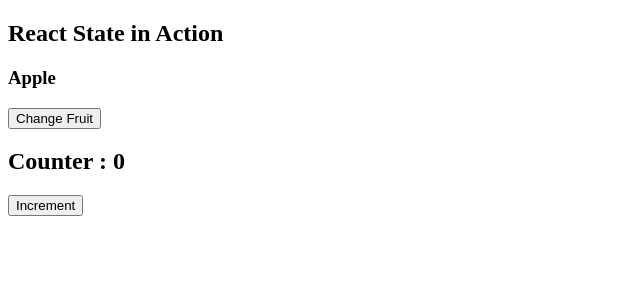
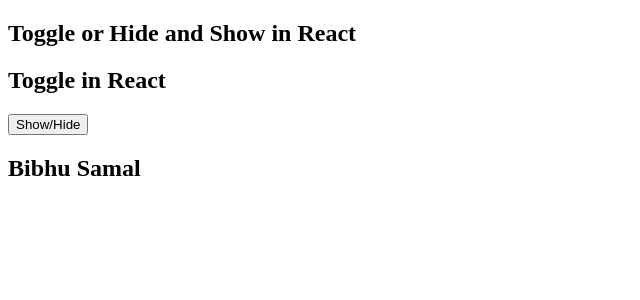
Before and after one commit to bibhusprasad/026_reactjs_tutorial_from_youtube, a React (Vite) app in the folder react-basic/: page / in a window 1280 px wide. Shown: the top 300 px of the page, without its empty margins (0-640 px from the left). Built offline with nearby package versions, Linux system fonts and the light colour scheme.

Commit message:
06. Toggle or Hide and Show in React

```diff
--- a/react-basic/src/App.jsx
+++ b/react-basic/src/App.jsx
@@ -1,12 +1,12 @@
 
-import StateInAction from "./StateInAction"
+import Toggle from "./Toggle"
 
 function App() {
 
   return (
     <>
       <div>
-        <StateInAction />
+        <Toggle />
       </div>
     </>
   )
--- /dev/null
+++ b/react-basic/src/Toggle.jsx
@@ -0,0 +1,35 @@
+
+import { useState } from "react";
+
+function Toggle() {
+
+  const [display, setDisplay] = useState(true);
+
+  const showUserName = () => {
+    setDisplay(!display)
+  }
+
+  return (
+    <div>
+      <h2>Toggle or Hide and Show in React</h2>
+      <h2>Toggle in React</h2>
+      <button onClick={showUserName}>Show/Hide</button>
+      {
+        display ? <h2>Bibhu Samal</h2> : null
+      }
+      {
+        !display ? <User /> : null
+      }
+    </div>
+  )
+}
+
+export function User() {
+  return (
+    <div>
+      <h2>Details From User Component</h2>
+    </div>
+  )
+}
+
+export default Toggle;
```
Also changed, not shown: 1 other file (tests, documents, lock files or other folders).
